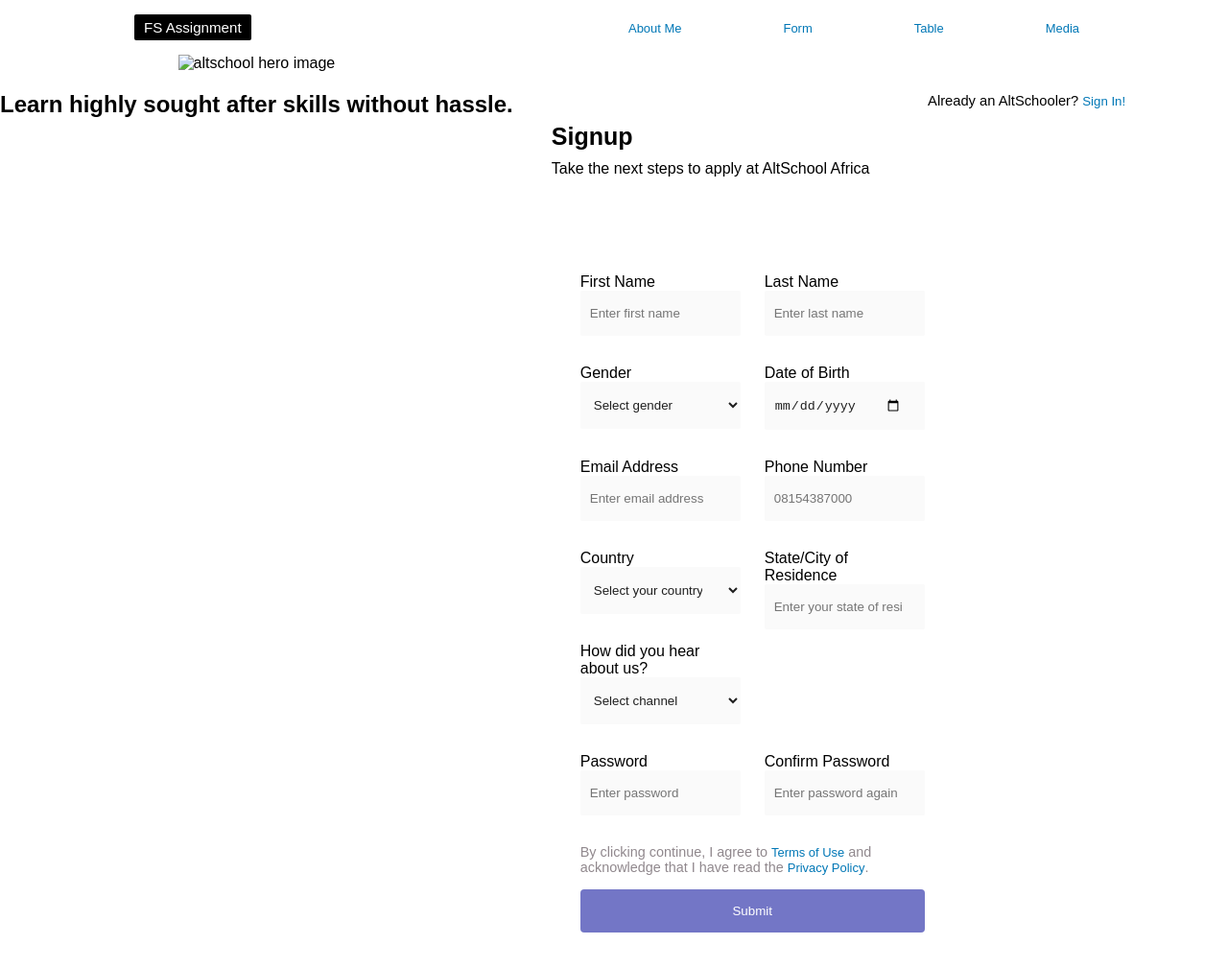
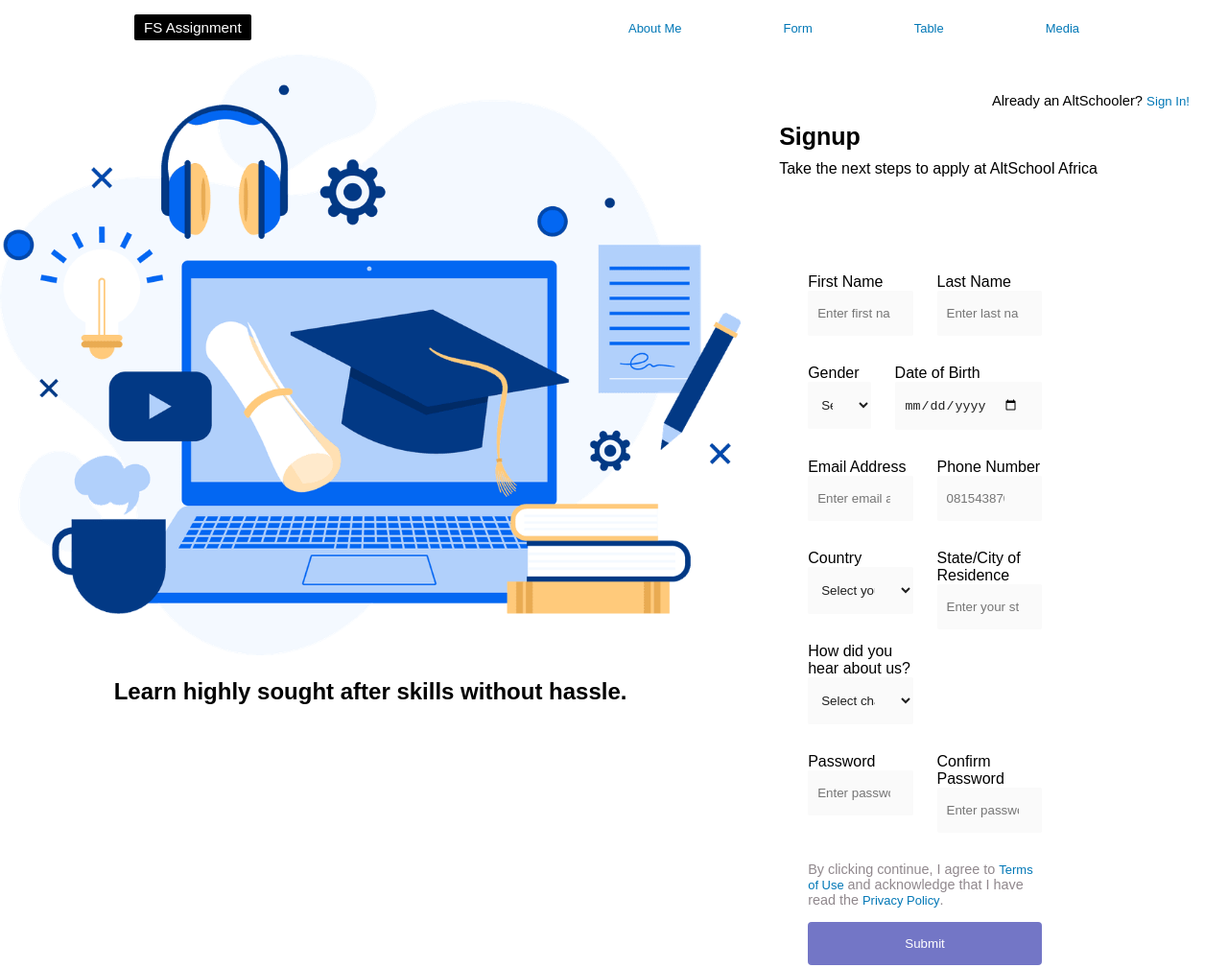
Before and after one commit to dontcatchfire/altsch-FSA, a plain HTML site: page form.html in a window 1280 px wide. Shown: the whole page at 96% size. Drawn offline with Linux system fonts and the light colour scheme; the site is published under a folder, as on GitHub Pages, so addresses that start at the root find nothing; a web font is replaced by a local one.

Commit message:
modified img anchor-tag link

```diff
--- a/form.html
+++ b/form.html
@@ -25,7 +25,7 @@
         <div class="for-desktop">
           <img
             class="hero-img"
-            src="/asset/images/hero img.png"
+            src="asset/images/hero img.png"
             alt="altschool hero image"
           />
 
```
